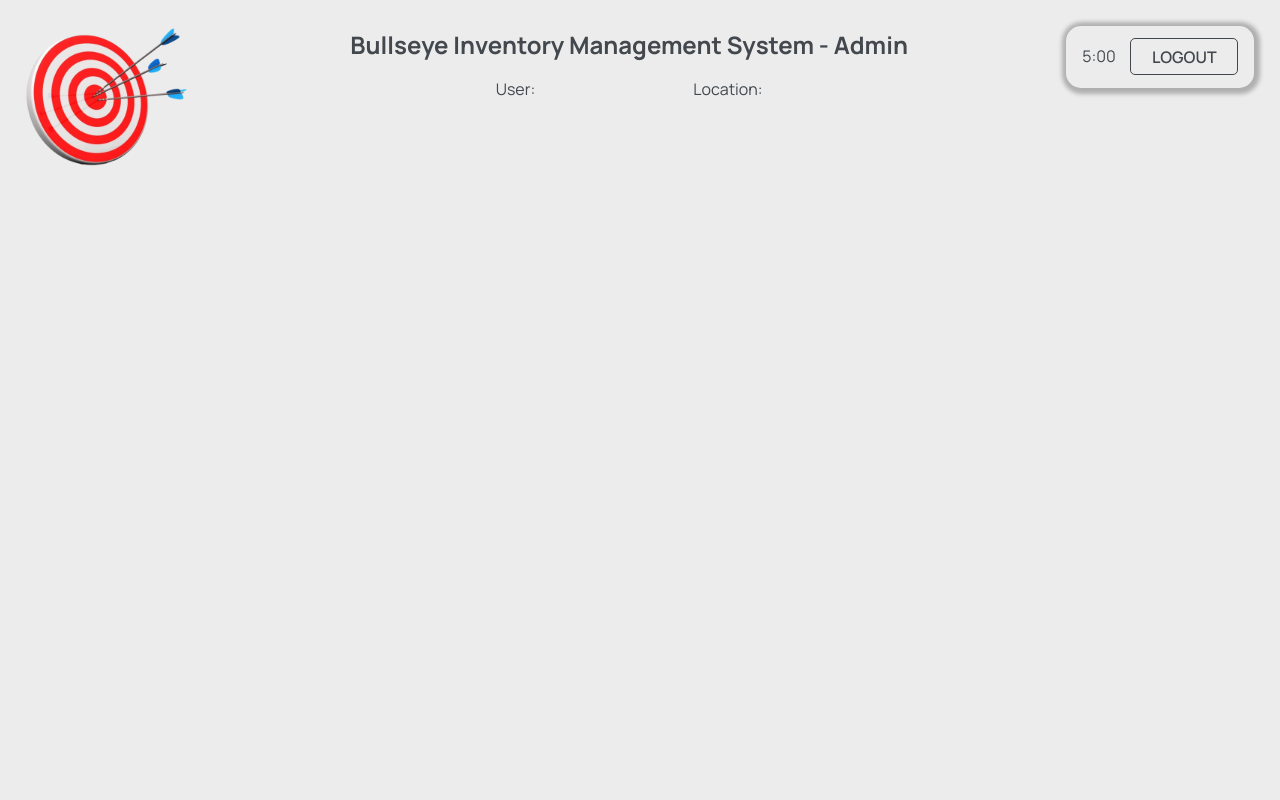
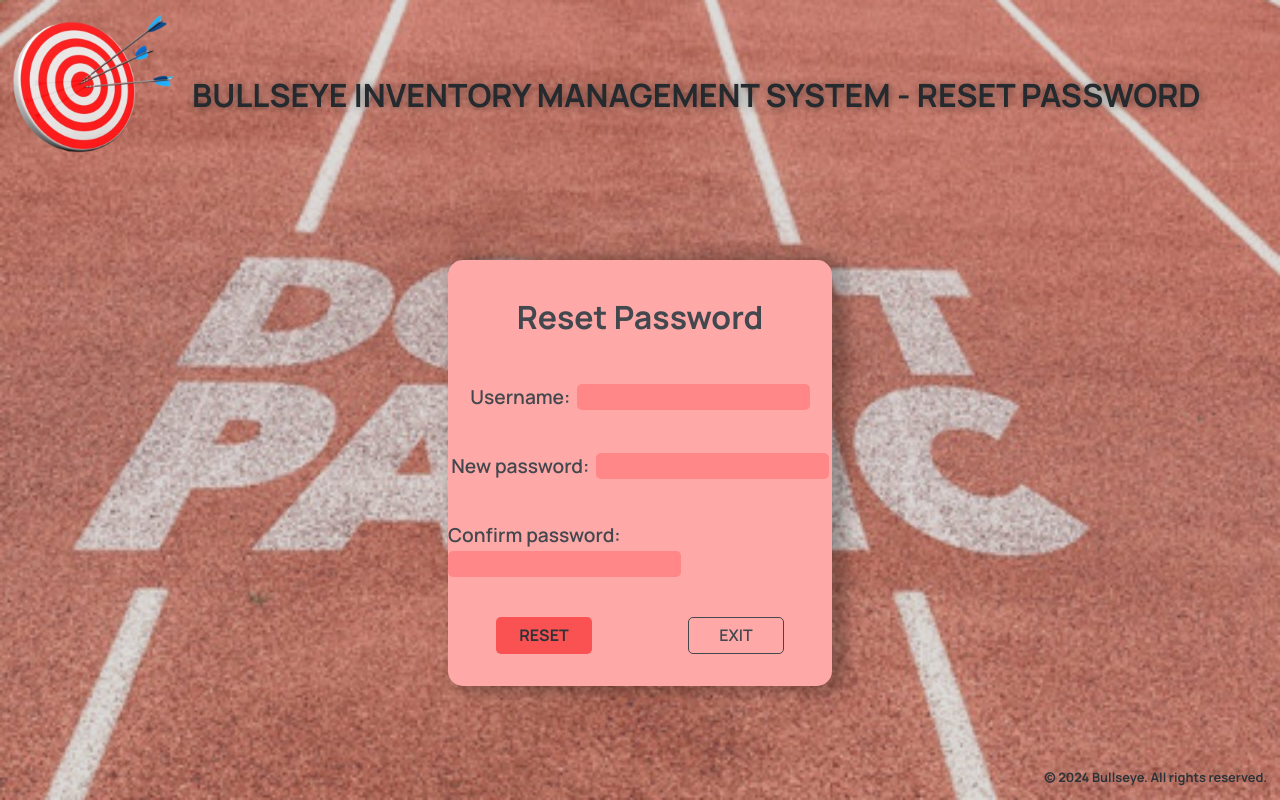
Before and after one commit to theDevOli/bullseye-app, a React (Vite) app: page /help in a window 1280 px wide. Built offline with nearby package versions, Linux system fonts and the light colour scheme; no server answers.

Commit message:
Update Help

```diff
--- a/src/component/Dashboard/Dashboard.jsx
+++ b/src/component/Dashboard/Dashboard.jsx
@@ -1,21 +1,26 @@
 import PropTypes from "prop-types";
 import Header from "../Header/Header";
-import Logout from "../Logout/Logout";
-function Dashboard({ children }) {
+import SideBar from "../SideBar/SideBar";
+import DashboardContent from "../DashboardContent/DashboardContent";
+import styles from "./Dashboard.module.css";
+function Dashboard({ name, btns }) {
   return (
-    <div>
-      <Header type="dashboard">Admin</Header>
-      {/* <UserInfo /> */}
-    </div>
+    <>
+      <Header type="dashboard">{name}</Header>
+      <div className={styles.dashboard}>
+        <SideBar>{btns}</SideBar>
+        <DashboardContent />
+      </div>
+    </>
   );
 }
 
 /**
- * Prop types for the Button component to enforce type checking.
+ * Prop types for the Dashboard component to enforce type checking.
  * @static
  */
 Dashboard.propTypes = {
-  //   children: PropTypes.node.isRequired,
-  children: PropTypes.node,
+  name: PropTypes.string.isRequired,
+  btns: PropTypes.array.isRequired,
 };
 export default Dashboard;
--- a/src/component/Dashboard/Dashboard.module.css
+++ b/src/component/Dashboard/Dashboard.module.css
@@ -0,0 +1,4 @@
+.dashboard {
+  display: grid;
+  grid-template-rows: 1fr 5fr;
+}
--- /dev/null
+++ b/src/component/DashboardContent/Dashboard.module.css
@@ -0,0 +1,4 @@
+.dashboard {
+  display: grid;
+  grid-template-columns: 1fr 9fr;
+}
--- /dev/null
+++ b/src/component/DashboardContent/DashboardContent.jsx
@@ -0,0 +1,5 @@
+function DashboardContent() {
+  return <div></div>;
+}
+
+export default DashboardContent;
--- a/src/component/Header/Header.jsx
+++ b/src/component/Header/Header.jsx
@@ -2,6 +2,7 @@ import PropTypes from "prop-types";
 import styles from "./Header.module.css";
 import Logout from "../Logout/Logout";
 import UserInfo from "../UserInfo/UserInfo";
+import { useAuth } from "../../contexts/AuthContext";
 
 /**
  * Header component displaying Bullseye's logo and current location.
@@ -12,7 +13,8 @@ import UserInfo from "../UserInfo/UserInfo";
  * @returns {JSX.Element} - The rendered Header component.
  */
 function Header({ children, type }) {
-  const isLogin = true;
+  // const isLogin = true; test purpose
+  const { isLogin } = useAuth();
   return (
     <header>
       <div className={`${styles[type]}`}>
--- a/src/component/Header/Header.module.css
+++ b/src/component/Header/Header.module.css
@@ -19,6 +19,9 @@
 }
 
 .loginHeader {
+  display: flex;
+  align-items: center;
+  justify-content: flex-start;
   text-transform: uppercase;
   font-size: 2rem;
   margin-left: auto;
--- a/src/component/Logout/Logout.jsx
+++ b/src/component/Logout/Logout.jsx
@@ -1,12 +1,49 @@
+import { useAuth } from "../../contexts/AuthContext";
+import { useEffect, useState } from "react";
+
 import styles from "./Logout.module.css";
 import Button from "../Button/Button";
-import { useAuth } from "../../contexts/AuthContext";
+// import dotenv from "dotenv";
+// dotenv.config({ path: "../../.env" });
+// const TIME = +process.env.LOGOUT_TIME;
+const TIME = 1200;
 
 function Logout() {
   const { logout } = useAuth();
+  const [seconds, setSeconds] = useState(TIME);
+  const mins = Math.floor(seconds / 60);
+  const sec = seconds % 60;
+
+  const resetTimer = () => {
+    setSeconds(TIME); // Reset the timer to 1200 seconds (20 minutes)
+  };
+
+  useEffect(() => {
+    const id = setInterval(() => {
+      setSeconds((s) => s - 1);
+    }, 1000);
+
+    const resetTimerOnInteraction = () => {
+      resetTimer();
+    };
+
+    window.addEventListener("click", resetTimerOnInteraction);
+    window.addEventListener("keydown", resetTimerOnInteraction);
+
+    return () => {
+      clearInterval(id);
+      window.removeEventListener("click", resetTimerOnInteraction);
+      window.removeEventListener("keydown", resetTimerOnInteraction);
+    };
+  }, [seconds]);
+
   return (
     <div className={styles.logout}>
-      <span>5:00</span>
+      <span>
+        {mins < 10 && "0"}
+        {mins}:{sec < 10 && "0"}
+        {sec}
+      </span>
       <Button type="logout" onClick={logout}>
         Logout
       </Button>
--- /dev/null
+++ b/src/component/SideBar/SideBar.jsx
@@ -0,0 +1,24 @@
+import PropTypes from "prop-types";
+import Button from "../Button/Button";
+import styles from "./SideBar.module.css";
+
+function SideBar({ children }) {
+  return (
+    <div className={styles.sidebar}>
+      {children.map((el) => (
+        <Button type="logout" key={el}>
+          {el}
+        </Button>
+      ))}
+    </div>
+  );
+}
+
+/**
+ * Prop types for the SideBar component to enforce type checking.
+ * @static
+ */
+SideBar.propTypes = {
+  children: PropTypes.node,
+};
+export default SideBar;
--- /dev/null
+++ b/src/component/SideBar/SideBar.module.css
@@ -0,0 +1,11 @@
+.sidebar {
+  display: flex;
+  /* flex-direction: column; */
+  padding: 0.8rem;
+  margin: 1.8rem;
+  box-shadow: 1px 1px 4px 5px rgba(0, 0, 0, 0.26);
+}
+
+.sidebar Button {
+  margin: 0.4rem;
+}
--- a/src/main.jsx
+++ b/src/main.jsx
@@ -3,13 +3,14 @@ import ReactDOM from "react-dom/client";
 import App from "./App.jsx";
 import "./index.css";
 import { AuthProvider } from "./contexts/AuthContext.jsx";
-import Dashboard from "./component/Dashboard/Dashboard.jsx";
+
+import Admin from "./pages/Admin/Admin.jsx";
 
 ReactDOM.createRoot(document.getElementById("root")).render(
   <React.StrictMode>
     <AuthProvider>
-      {/* <App /> */}
-      <Dashboard />
+      <App />
+      {/* <Admin /> */}
     </AuthProvider>
   </React.StrictMode>
 );
--- a/src/pages/Admin/Admin.jsx
+++ b/src/pages/Admin/Admin.jsx
@@ -1,5 +1,7 @@
+import Dashboard from "../../component/Dashboard/Dashboard";
+
 function Admin() {
-  return <div>ADMIN</div>;
+  return <Dashboard name="Admin" btns={["Employees", "Permissions"]} />;
 }
 
 export default Admin;
--- a/src/pages/Help/Help.jsx
+++ b/src/pages/Help/Help.jsx
@@ -4,13 +4,38 @@ import Footer from "../../component/Footer/Footer";
 
 import styles from "./Help.module.css";
 import { NavLink } from "react-router-dom";
+import { useReducer, useState } from "react";
 
+const initialState = {
+  name: "",
+  newPassword: "",
+  confirmPassword: "",
+  error: null,
+};
+
+function reducer(state, action) {
+  switch (action.type) {
+    case "name":
+      return { ...state, name: action.payload };
+    case "newPassword":
+      return { ...state, newPassword: action.payload };
+    case "confirmPassword":
+      return { ...state, confirmPassword: action.payload };
+    default:
+      throw new Error("Unknown action");
+  }
+}
 /**
  * Help page for user authentication.
  * @function
  * @returns {JSX.Element} - The rendered Help page.
  */
 function Help() {
+  const [{ name, newPassword, confirmPassword }, dispatch] = useReducer(
+    reducer,
+    initialState
+  );
+  function resetPassword() {}
   return (
     <div className={styles.help}>
       <Header type="loginHeader">Reset Password</Header>
@@ -20,15 +45,39 @@ function Help() {
 
         <div>
           <label htmlFor="userName">Username:</label>
-          <input type="text" id="userName" />
+          <input
+            type="text"
+            id="userName"
+            onChange={(e) =>
+              dispatch({ type: "name", payload: e.target.value })
+            }
+          />
         </div>
 
         <div>
-          <label htmlFor="password">Password:</label>
-          <input type="password" id="password" />
+          <label htmlFor="new-password">New password:</label>
+          <input
+            type="password"
+            id="new-password"
+            onChange={(e) =>
+              dispatch({ type: "newPassword", payload: e.target.value })
+            }
+          />
+        </div>
+        <div>
+          <label htmlFor="confirm-password">Confirm password:</label>
+          <input
+            type="password"
+            id="confirm-password"
+            onChange={(e) =>
+              dispatch({ type: "confirmPassword", payload: e.target.value })
+            }
+          />
         </div>
         <div className={styles.btn}>
-          <Button type="primary">Reset</Button>
+          <Button type="primary" onClick={resetPassword}>
+            Reset
+          </Button>
           <Button type="back">
             <NavLink to="/" className={styles.navLink}>
               Exit
```
Also changed, not shown: 1 other file (tests, documents, lock files or other folders).
